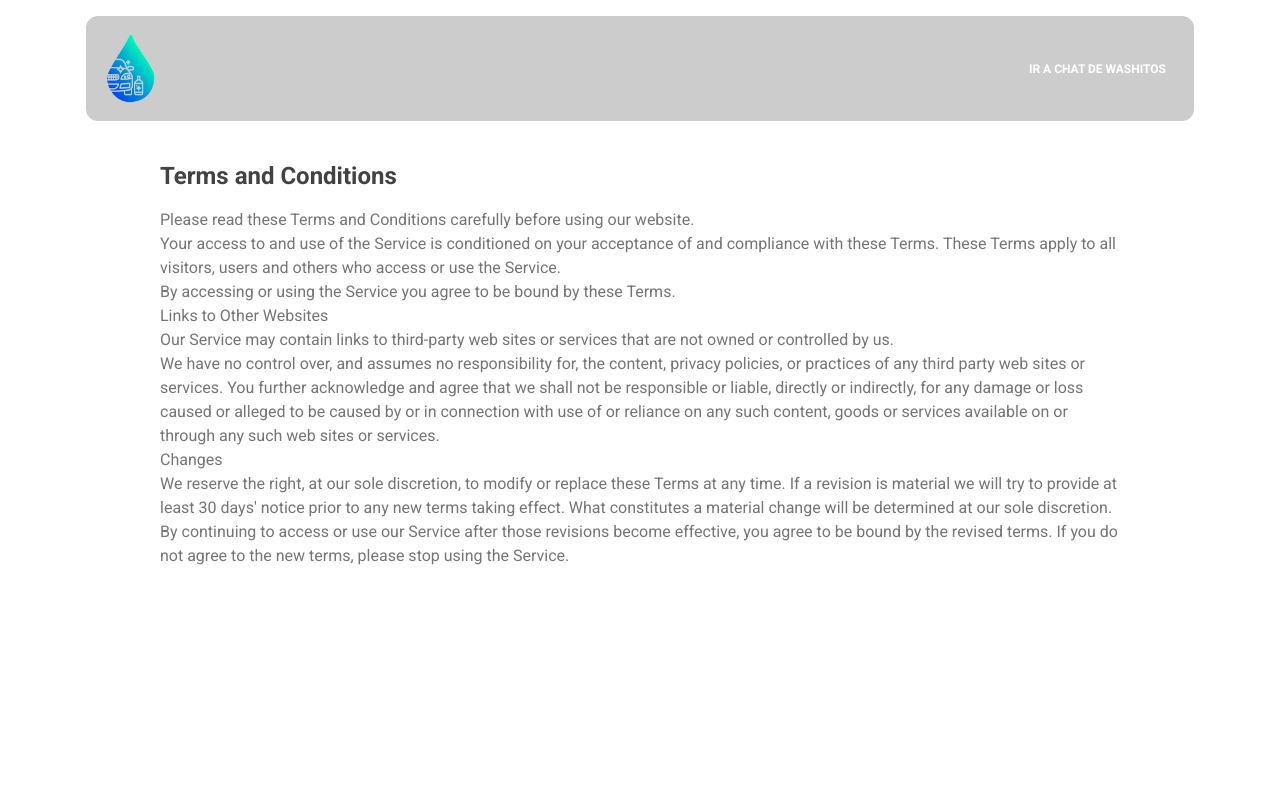
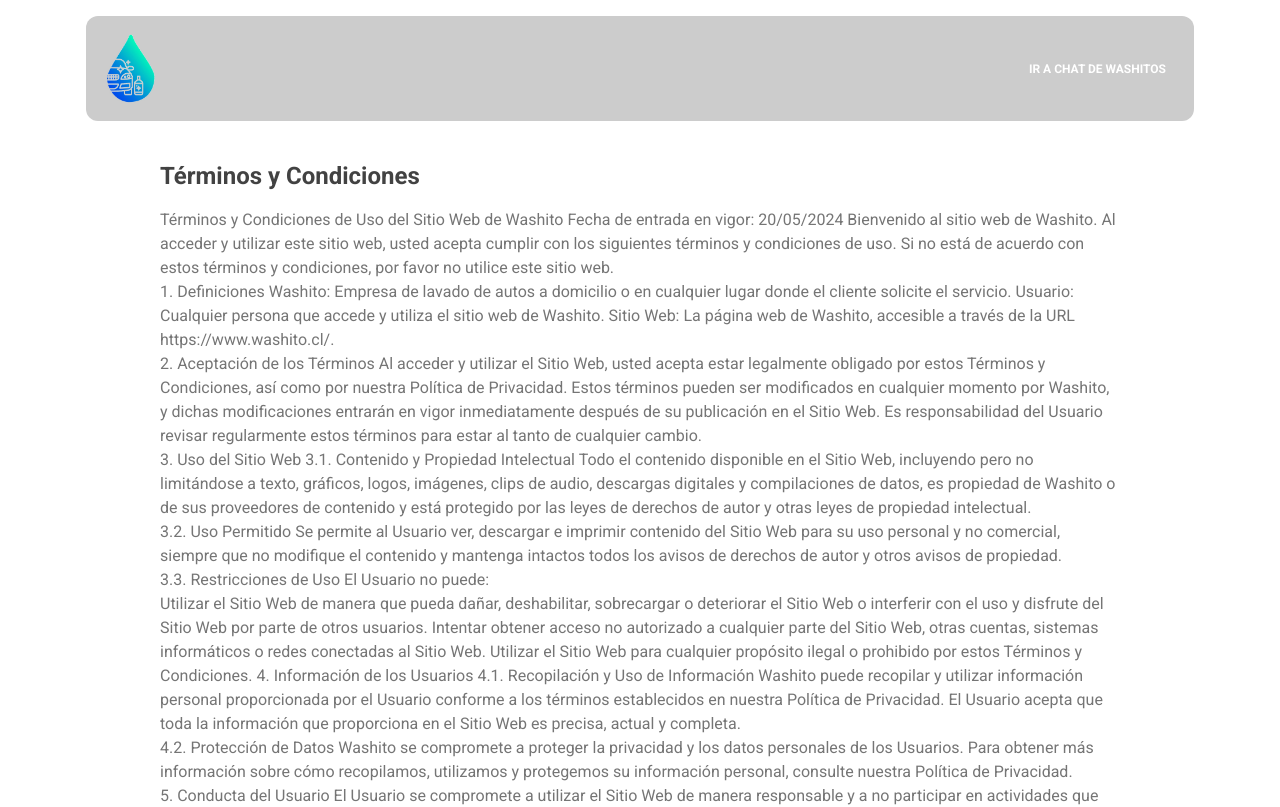
Before and after one commit to sholomperman/Washito, a React (Vite) app: page /terminos-y-condisiones in a window 1280 px wide. Shown: the top 807 px of the page. Built offline with nearby package versions, Linux system fonts and the light colour scheme.

Commit message:
added terminos txt

```diff
--- /dev/null
+++ b/src/pages/old-landing-page.jsx
@@ -0,0 +1,30 @@
+import React from 'react'
+import { Typography } from "@material-tailwind/react";
+
+const OldLandingPage = () => {
+  return (
+    <div className="relative flex h-screen content-center items-center justify-center pt-16 pb-32">
+    <div style={{ zIndex: -1 }} className="fixed top-0 h-full w-full bg-black bg-[url('/img/background-2.jpg')] bg-cover bg-center bg" />
+    <div style={{ zIndex: -1 }} className="fixed top-0 h-full w-full bg-black/50  bg-cover bg-center" />
+    <div className="max-w-8xl container relative mx-auto">
+      <div className="flex flex-wrap items-center">
+        <div className="ml-auto mr-auto w-full px-4 text-center lg:w-8/12">
+          <Typography
+            variant="h4"
+            color="white"
+            className="mb-6 lg:text-4xl font-black"
+          >
+            Somos una solución para el lavado de autos, donde lavamos en tu lugar y a tu hora, solo con un par de clics.
+          </Typography>
+          <Typography variant="lead" color="white" className="opacity-90">
+            Nuestro objetivo es facilitar los lavados de autos para las personas
+            y brindar más empleos a los contratistas que califican para ser washitos.
+          </Typography>
+        </div>
+      </div>
+    </div>
+  </div>
+  )
+}
+
+export default OldLandingPage
--- a/src/pages/terminos-de-uso.jsx
+++ b/src/pages/terminos-de-uso.jsx
@@ -1,48 +1,91 @@
 
 const TerminosDeUso = () => {
+  const date = new Date().toLocaleDateString('en-GB')
   return (
     <div className="bg-gray-[100%] py-40 px-4 sm:px-6 lg:px-8">
       <div className="max-w-screen-lg mx-auto">
         <h2 className="text-2xl font-semibold text-gray-800 mb-4">
-          Terms and Conditions
+          Términos y Condiciones
         </h2>
         <div className="prose prose-lg text-gray-600">
           <p>
-            Please read these Terms and Conditions carefully before using our
-            website.
-          </p>
-          <p>
-            Your access to and use of the Service is conditioned on your
-            acceptance of and compliance with these Terms. These Terms apply to
-            all visitors, users and others who access or use the Service.
-          </p>
-          <p>By accessing or using the Service you agree to be bound by these Terms.</p>
-          <h3>Links to Other Websites</h3>
-          <p>
-            Our Service may contain links to third-party web sites or services
-            that are not owned or controlled by us.
-          </p>
-          <p>
-            We have no control over, and assumes no responsibility for, the
-            content, privacy policies, or practices of any third party web
-            sites or services. You further acknowledge and agree that we shall
-            not be responsible or liable, directly or indirectly, for any
-            damage or loss caused or alleged to be caused by or in connection
-            with use of or reliance on any such content, goods or services
-            available on or through any such web sites or services.
-          </p>
-          <h3>Changes</h3>
-          <p>
-            We reserve the right, at our sole discretion, to modify or replace
-            these Terms at any time. If a revision is material we will try to
-            provide at least 30 days' notice prior to any new terms taking
-            effect. What constitutes a material change will be determined at
-            our sole discretion.
-          </p>
-          <p>
-            By continuing to access or use our Service after those revisions
-            become effective, you agree to be bound by the revised terms. If
-            you do not agree to the new terms, please stop using the Service.
+          Términos y Condiciones de Uso del Sitio Web de Washito
+              Fecha de entrada en vigor:{" " + date + " "}
+
+              Bienvenido al sitio web de Washito. Al acceder y utilizar este sitio web, usted acepta cumplir con los siguientes términos y condiciones de uso. Si no está de acuerdo con estos términos y condiciones, por favor no utilice este sitio web.
+              <br />
+              1. Definiciones
+              Washito: Empresa de lavado de autos a domicilio o en cualquier lugar donde el cliente solicite el servicio.
+              Usuario: Cualquier persona que accede y utiliza el sitio web de Washito.
+              Sitio Web: La página web de Washito, accesible a través de la URL https://www.washito.cl/.
+              <br />
+              2. Aceptación de los Términos
+              Al acceder y utilizar el Sitio Web, usted acepta estar legalmente obligado por estos Términos y Condiciones, así como por nuestra Política de Privacidad. Estos términos pueden ser modificados en cualquier momento por Washito, y dichas modificaciones entrarán en vigor inmediatamente después de su publicación en el Sitio Web. Es responsabilidad del Usuario revisar regularmente estos términos para estar al tanto de cualquier cambio.
+              <br />
+              3. Uso del Sitio Web
+              3.1. Contenido y Propiedad Intelectual
+              Todo el contenido disponible en el Sitio Web, incluyendo pero no limitándose a texto, gráficos, logos, imágenes, clips de audio, descargas digitales y compilaciones de datos, es propiedad de Washito o de sus proveedores de contenido y está protegido por las leyes de derechos de autor y otras leyes de propiedad intelectual.
+              <br />
+              3.2. Uso Permitido
+              Se permite al Usuario ver, descargar e imprimir contenido del Sitio Web para su uso personal y no comercial, siempre que no modifique el contenido y mantenga intactos todos los avisos de derechos de autor y otros avisos de propiedad.
+              <br />
+              3.3. Restricciones de Uso
+              El Usuario no puede:
+              <br />
+              Utilizar el Sitio Web de manera que pueda dañar, deshabilitar, sobrecargar o deteriorar el Sitio Web o interferir con el uso y disfrute del Sitio Web por parte de otros usuarios.
+              Intentar obtener acceso no autorizado a cualquier parte del Sitio Web, otras cuentas, sistemas informáticos o redes conectadas al Sitio Web.
+              Utilizar el Sitio Web para cualquier propósito ilegal o prohibido por estos Términos y Condiciones.
+              4. Información de los Usuarios
+              4.1. Recopilación y Uso de Información
+              Washito puede recopilar y utilizar información personal proporcionada por el Usuario conforme a los términos establecidos en nuestra Política de Privacidad. El Usuario acepta que toda la información que proporciona en el Sitio Web es precisa, actual y completa.
+              <br />
+              4.2. Protección de Datos
+              Washito se compromete a proteger la privacidad y los datos personales de los Usuarios. Para obtener más información sobre cómo recopilamos, utilizamos y protegemos su información personal, consulte nuestra Política de Privacidad.
+              <br />
+              5. Conducta del Usuario
+              El Usuario se compromete a utilizar el Sitio Web de manera responsable y a no participar en actividades que puedan dañar la reputación o integridad del Sitio Web o de Washito. El Usuario no debe:
+              <br />
+              Publicar contenido que sea falso, difamatorio, obsceno, ofensivo, acosador, violento, odioso o ilegal.
+              Publicar contenido que infrinja los derechos de propiedad intelectual de terceros.
+              Recopilar o almacenar datos personales de otros usuarios sin su consentimiento expreso.
+              6. Servicios y Productos
+              6.1. Descripción de Servicios
+              Washito proporciona servicios de lavado de autos a domicilio o en cualquier lugar donde el cliente lo solicite. La descripción detallada de los servicios y los términos específicos se encuentran en las secciones correspondientes del Sitio Web.
+              <br />
+              6.2. Pago y Facturación
+              Todos los pagos por los servicios proporcionados por Washito deben realizarse a través de los canales de pago autorizados descritos en el Sitio Web. El Usuario es responsable de proporcionar información de pago precisa y actualizada.
+              <br />
+              6.3. Cancelaciones y Reembolsos
+              Las políticas de cancelación y reembolso de Washito están disponibles en el Sitio Web y se aplican a todos los servicios contratados. El Usuario debe revisar estas políticas antes de contratar cualquier servicio.
+              <br />
+              7. Enlaces a Sitios de Terceros
+              El Sitio Web puede contener enlaces a sitios web de terceros que no son propiedad ni están controlados por Washito. Washito no asume responsabilidad alguna por el contenido, las políticas de privacidad o las prácticas de sitios web de terceros. El Usuario reconoce y acepta que Washito no será responsable, directa o indirectamente, por cualquier daño o pérdida causada por el uso de o la dependencia en cualquier contenido, bienes o servicios disponibles en o a través de dichos sitios web o recursos.
+              <br />
+              8. Exención de Responsabilidad
+              El Sitio Web y todo su contenido se proporcionan "tal cual" y "según disponibilidad", sin garantías de ningún tipo, ya sean expresas o implícitas. Washito no garantiza que el Sitio Web sea ininterrumpido, seguro o libre de errores, ni garantiza la precisión, fiabilidad o integridad de cualquier información proporcionada a través del Sitio Web.
+              <br />
+              9. Limitación de Responsabilidad
+              En la máxima medida permitida por la ley aplicable, Washito no será responsable de ningún daño directo, indirecto, incidental, especial, consecuente o punitivo que surja de o esté relacionado con el uso del Sitio Web o la imposibilidad de usar el Sitio Web. Esta limitación de responsabilidad se aplicará independientemente de la forma de acción, ya sea en contrato, agravio o de otro modo.
+              <br />
+              10. Indemnización
+              El Usuario acepta indemnizar y exonerar de responsabilidad a Washito, sus afiliados, directores, empleados, agentes y licenciatarios de cualquier reclamo, demanda, pérdida, daño, costos y gastos, incluyendo honorarios razonables de abogados, que surjan de o estén relacionados con el uso del Sitio Web por parte del Usuario, la violación de estos Términos y Condiciones o la infracción de cualquier derecho de terceros.
+              <br />
+              11. Modificaciones
+              Washito se reserva el derecho de modificar estos Términos y Condiciones en cualquier momento. Las modificaciones serán efectivas inmediatamente después de su publicación en el Sitio Web. El uso continuado del Sitio Web por parte del Usuario después de la publicación de los cambios constituye la aceptación de dichos cambios.
+              <br />
+              12. Legislación Aplicable
+              Estos Términos y Condiciones se regirán e interpretarán de acuerdo con las leyes del país en el que opera Washito. Cualquier acción legal relacionada con estos términos deberá presentarse ante los tribunales competentes del país.
+              <br />
+              13. Contacto
+              Para cualquier duda o consulta sobre estos Términos y Condiciones, por favor contacte a:
+              <br />
+              Washito
+              <br />
+              {/* direcsion */}
+              <br />
+              +56 9 5089 7401
+              <br />
+              washitocar@gmail.com
           </p>
         </div>
       </div>
```
Also changed, not shown: src/pages/home.jsx (+2 -21 lines).
